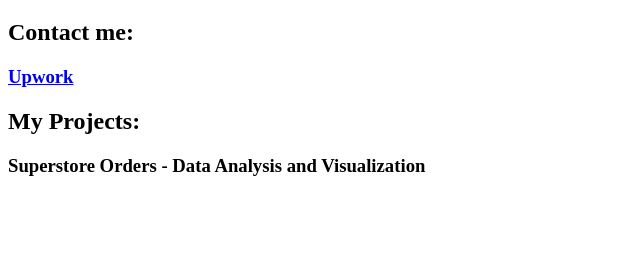
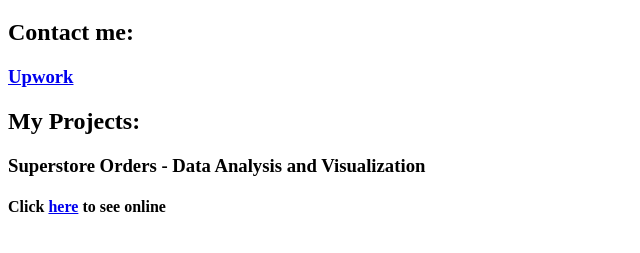
Before and after one commit to Intelligence-Analysis-Visualization/Intelligence-Analysis-Visualization.github.io, a plain HTML site: page index.html in a window 1280 px wide. Shown: the part 61-314 px from the top of the page, without its empty margins (0-640 px from the left). Drawn offline with Linux system fonts and the light colour scheme.

Commit message:
Superstore Orders - Data Analysis and Visualization - Excel files

```diff
--- a/index.html
+++ b/index.html
@@ -11,5 +11,6 @@
     <h3><a href="https://www.upwork.com/freelancers/~01940830c80fdf869a?s=1110580752008335360" target="_blank" rel="noopener noreferrer">Upwork</a></h3>
     <h2>My Projects:</h2>
     <h3>Superstore Orders - Data Analysis and Visualization</h3>
+    <h4>Click <a href="https://1drv.ms/x/s!Am461m0JjV8VghJEXrP8pu1xYvEY?e=TFkf6F" target="_blank" rel="noopener noreferrer">here</a> to see online</h4>
 </body>
 </html>
```
